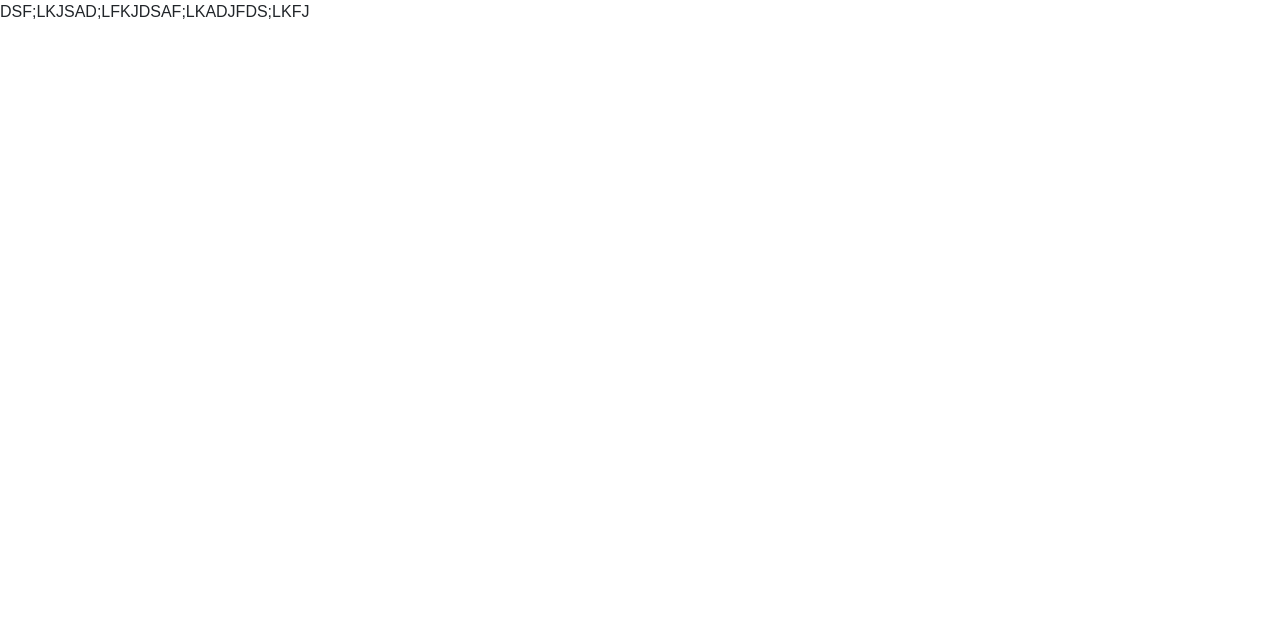
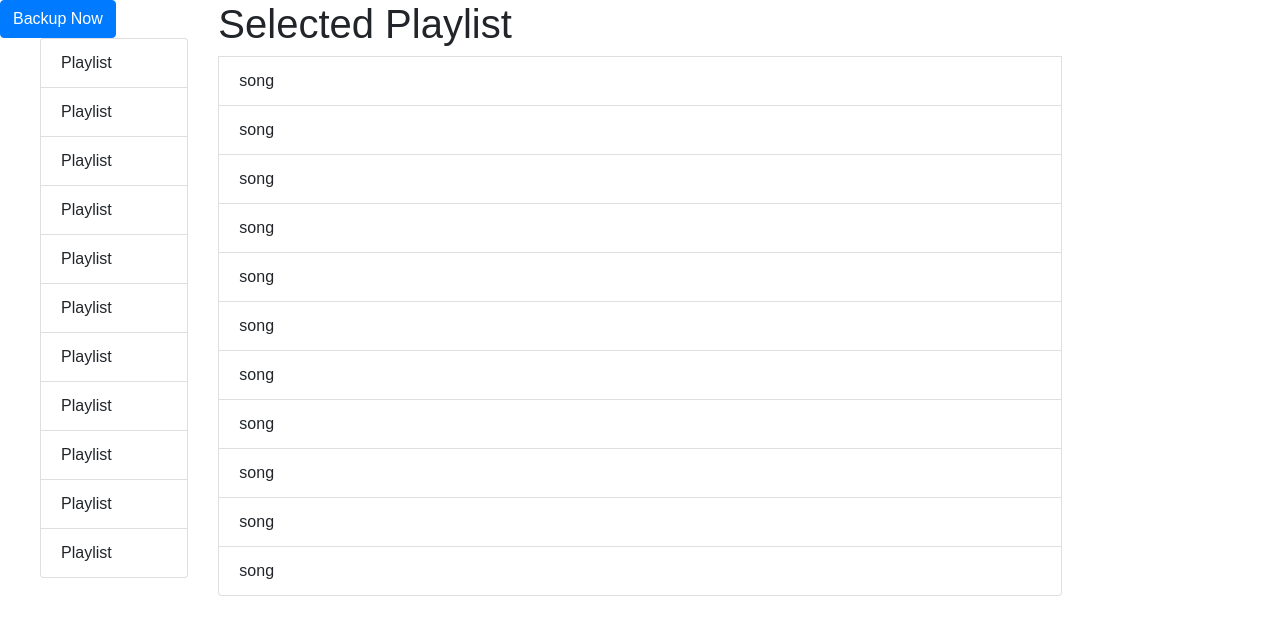
Before and after one commit to blucky36/spotify-rewind-frontend, a React (Create React App) app: page /detailedplaylist in a window 1280 px wide. Shown: the top 634 px of the page. Built offline with nearby package versions, Linux system fonts and the light colour scheme; a web font is replaced by a local one.

Commit message:
complete ugly mockup that links to the backend

```diff
--- a/src/App.js
+++ b/src/App.js
@@ -20,14 +20,21 @@ class App extends Component {
   }
     */
 
-  render() {
-
-    return (
-      <div className="App">
-      <DetailedPlaylist />
-      </div>
-    )
+    render() {
+      return (
+        <div className="App">
+          <Router>
+            <div>
+              <Switch>
+                <Route exact path = "/" render={()=><LoginPage/>}/>
+                <Route exact path = "/availableplaylists" render={()=><AvailablePlaylists/>}/>
+                <Route exact path = "/detailedplaylist" render={()=><DetailedPlaylist/>}/>
+              </Switch>
+            </div>
+          </Router>
+        </div>
+      );
+    }
   }
-}
 
 export default App;
--- a/src/components/AvailablePlaylists.js
+++ b/src/components/AvailablePlaylists.js
@@ -1,4 +1,5 @@
 import React, {Component} from 'react'
+import {Link} from "react-router-dom"
 
 class AvailablePlaylists extends Component {
   render(){
@@ -8,7 +9,7 @@ class AvailablePlaylists extends Component {
         <div>
            <h4 className="text-center">
               Spotify Rewind
-              <p className="text-right">Logout</p>
+              <Link to ="/" className="btn btn-primary">Logout</Link>
               <p className="text-left">Hello "yourName"</p>
            </h4>
          </div>
@@ -19,7 +20,11 @@ class AvailablePlaylists extends Component {
            <div>
             <ul className="list-group">
             <li class="list-group-item">this is a ul now but will eventually populate from the api</li>
-            <li class="list-group-item">Playlist 1</li>
+            <li class="list-group-item" >
+              <Link to = "/detailedplaylist" className="btn btn-primary">
+                Playlist 1
+              </Link>
+            </li>
             <li class="list-group-item">Playlist 2</li>
             <li class="list-group-item">Playlist 3</li>
             <li class="list-group-item">Playlist 4</li>
--- a/src/components/DetailedPlaylist.js
+++ b/src/components/DetailedPlaylist.js
@@ -1,9 +1,41 @@
 import React, {Component} from 'react'
+import {Link} from "react-router-dom"
 
 class DetailedPlayliest extends Component {
   render(){
     return(
-      <div>DSF;LKJSAD;LFKJDSAF;LKADJFDS;LKFJ</div>
+      <div className="row">
+        <div className="col-2">
+          <button  type = "button" className="btn btn-primary">Backup Now </button>
+          <ul>
+          <li className="list-group-item">Playlist </li>
+          <li className="list-group-item">Playlist </li>
+          <li className="list-group-item">Playlist </li>
+          <li className="list-group-item">Playlist </li>
+          <li className="list-group-item">Playlist </li>
+          <li className="list-group-item">Playlist </li>
+          <li className="list-group-item">Playlist </li>
+          <li className="list-group-item">Playlist </li>
+          <li className="list-group-item">Playlist </li>
+          <li className="list-group-item">Playlist </li>
+          <li className="list-group-item">Playlist </li>
+          </ul>
+        </div>
+        <div className="col-8">
+          <h1>Selected Playlist</h1>
+          <li className="list-group-item">song </li>
+          <li className="list-group-item">song </li>
+          <li className="list-group-item">song </li>
+          <li className="list-group-item">song </li>
+          <li className="list-group-item">song </li>
+          <li className="list-group-item">song </li>
+          <li className="list-group-item">song </li>
+          <li className="list-group-item">song </li>
+          <li className="list-group-item">song </li>
+          <li className="list-group-item">song </li>
+          <li className="list-group-item">song </li>
+        </div>
+      </div>
     )
   }
 }
--- a/src/components/LoginPage.js
+++ b/src/components/LoginPage.js
@@ -1,14 +1,15 @@
 import React, {Component} from 'react'
+import {Link} from "react-router-dom"
 
 class LoginPage extends Component {
   render(){
     return(
       <div>
       <h1 className="loginTitle"> SPOTIFY REWIND </h1>
-        <button type="button" class="btn btn-primary">Login</button>
+        <a href = "http://localhost:3005/auth/spotify" className="btn btn-primary">Login</a>
         <div>
         <p>
-          ;kjasdf;kadjsfadslkjfa;lksdvl;kads;lfkjdsf;oadnvads;nads;lkadnsv;ldaskvnas;lknasdf;vknasd;lvnads;lkandsa;dlsnvads;lvnadslkvnas;ldvnasd'vnads'lvknasd'lvndas'lfknda'lanf;dnasdl;kndsfndl;nflknasdf;lkasd;lfknads;lnasd;lknvm
+          You have reached the login page, I swear I will put something here eventually
          </p>
          </div>
       </div>
```
